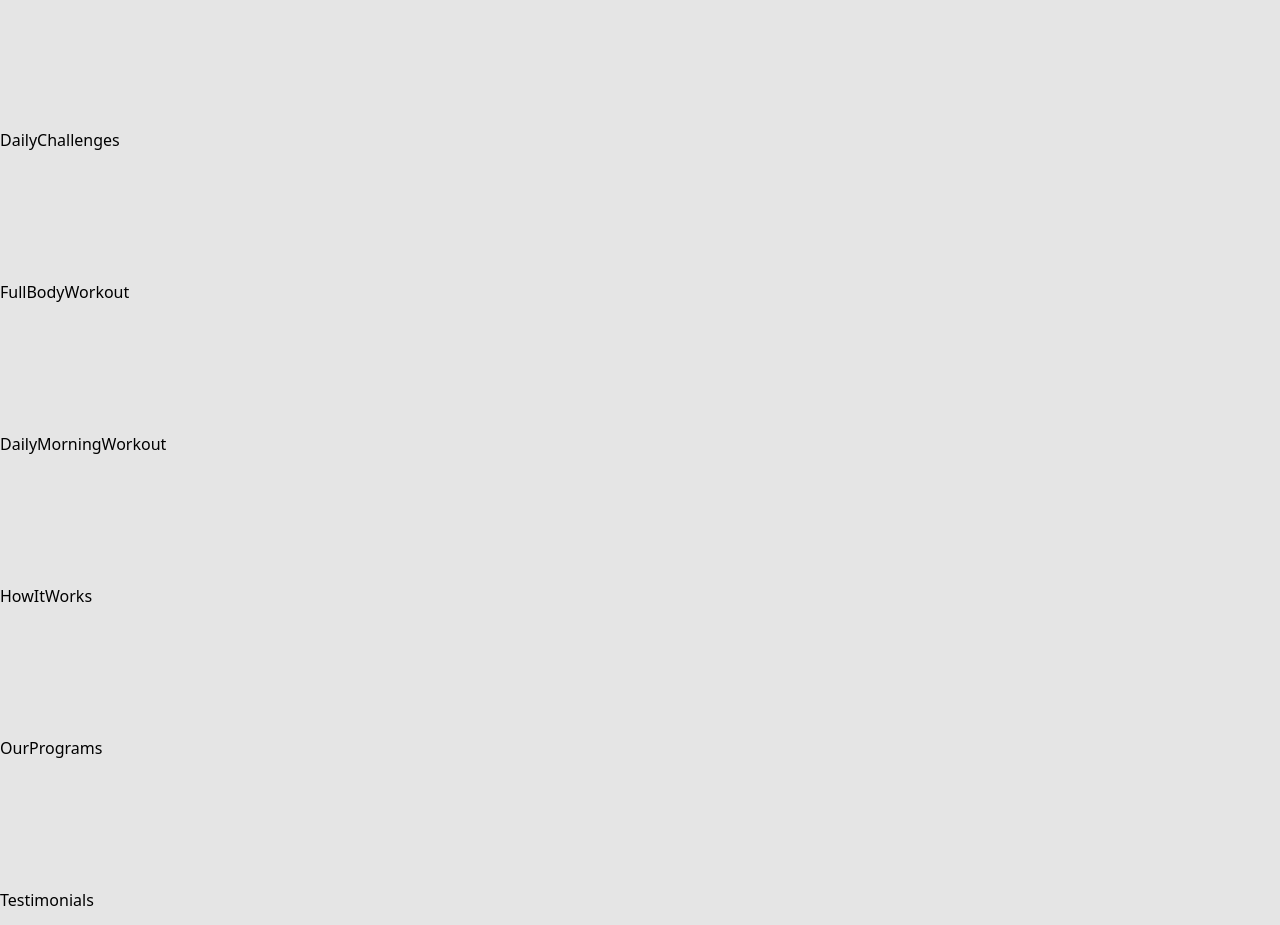
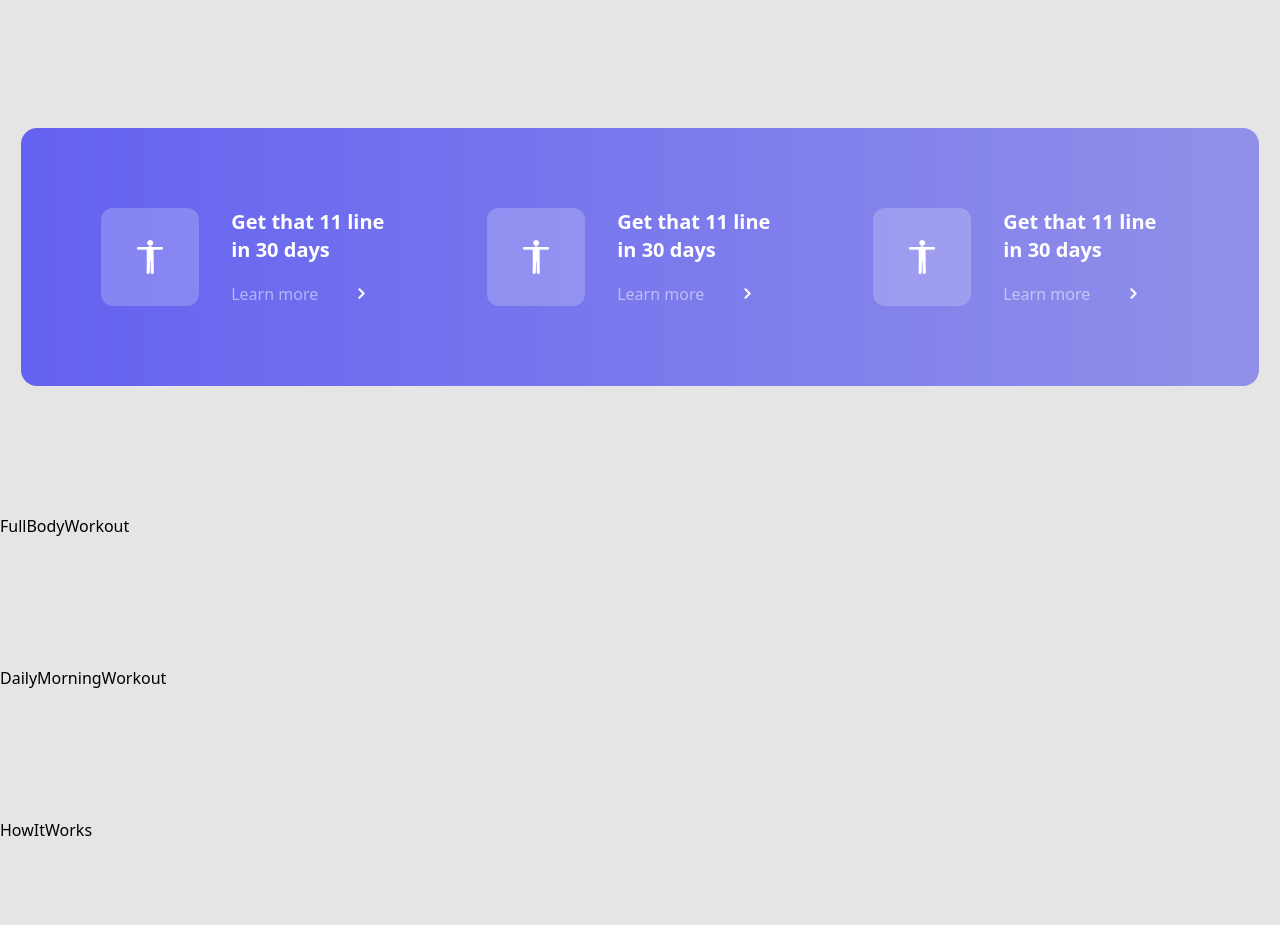
Before and after one commit to rubel-sh/gym-baran, a Next.js app: page / in a window 1280 px wide. Shown: the part 926-1851 px from the top of the page. Built offline with nearby package versions, Linux system fonts and the light colour scheme.

Commit message:
Daily Challenge Ui added

```diff
--- a/src/components/DailyChallenges/index.js
+++ b/src/components/DailyChallenges/index.js
@@ -1,5 +1,61 @@
+import Image from "next/image";
+import Container from "../Container";
+import rightArrow from "../../assets/icons/rightArrow.svg";
+import crucifiedpose from "../../assets/icons/crucified-pose.png";
 const DailyChallenges = () => {
-  return <div>DailyChallenges</div>;
+  return (
+    <Container>
+      <div className="bg-gradient-to-r from-[#6462F0] to-[#9190E9] rounded-2xl p-20">
+        <div className="grid md:grid-cols-3 gap-x-20">
+          <div className="flex gap-8">
+            {/* image */}
+            <div className="p-8 bg-white/20 grid place-items-center rounded-xl">
+              <Image src={crucifiedpose} />
+            </div>
+            {/* Texts & btn */}
+            <div className="flex flex-col justify-between">
+              <h2 className="text-xl font-bold text-white">
+                Get that 11 line in 30 days
+              </h2>
+              <button className="flex items-center gap-10 text-white/50 ">
+                Learn more <Image src={rightArrow} />
+              </button>
+            </div>
+          </div>
+          <div className="flex gap-8">
+            {/* image */}
+            <div className="p-8 bg-white/20 grid place-items-center rounded-xl">
+              <Image src={crucifiedpose} />
+            </div>
+            {/* Texts & btn */}
+            <div className="flex flex-col justify-between">
+              <h2 className="text-xl font-bold text-white">
+                Get that 11 line in 30 days
+              </h2>
+              <button className="flex items-center gap-10 text-white/50 ">
+                Learn more <Image src={rightArrow} />
+              </button>
+            </div>
+          </div>
+          <div className="flex gap-8">
+            {/* image */}
+            <div className="p-8 bg-white/20 grid place-items-center rounded-xl">
+              <Image src={crucifiedpose} />
+            </div>
+            {/* Texts & btn */}
+            <div className="flex flex-col justify-between">
+              <h2 className="text-xl font-bold text-white">
+                Get that 11 line in 30 days
+              </h2>
+              <button className="flex items-center gap-10 text-white/50 ">
+                Learn more <Image src={rightArrow} />
+              </button>
+            </div>
+          </div>
+        </div>
+      </div>
+    </Container>
+  );
 };
 
 export default DailyChallenges;
```
Also changed, not shown: src/assets/icons/rightArrow.svg (added).
